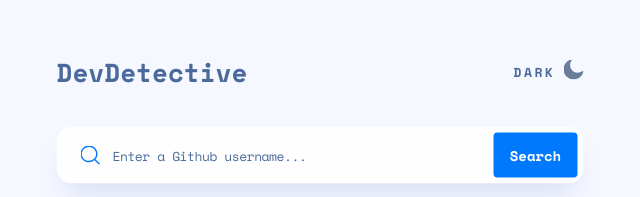
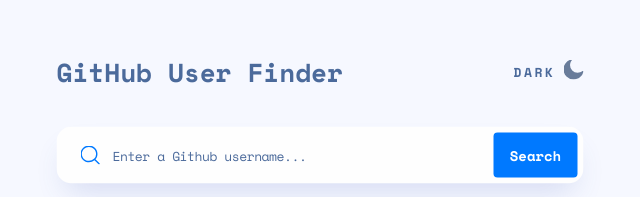
Before and after one commit to ishivpoojan22/dev-detective, a plain HTML site: page index.html in a window 1280 px wide. Shown: the part 163-360 px from the top of the page, without its empty margins (320-960 px from the left). Drawn offline with nearby package versions, Linux system fonts and the light colour scheme; no server answers.

Commit message:
Update index.html

```diff
--- a/index.html
+++ b/index.html
@@ -42,7 +42,7 @@
       <div class="container">
         <!-- Header  -->
         <header class="header">
-          <h1 class="title">DevDetective</h1>
+          <h1 class="title">GitHub User Finder</h1>
           <div class="btn" id="modeBtn">
             <p id="modeText">dark</p>
             <div class="iconContainer">
```
